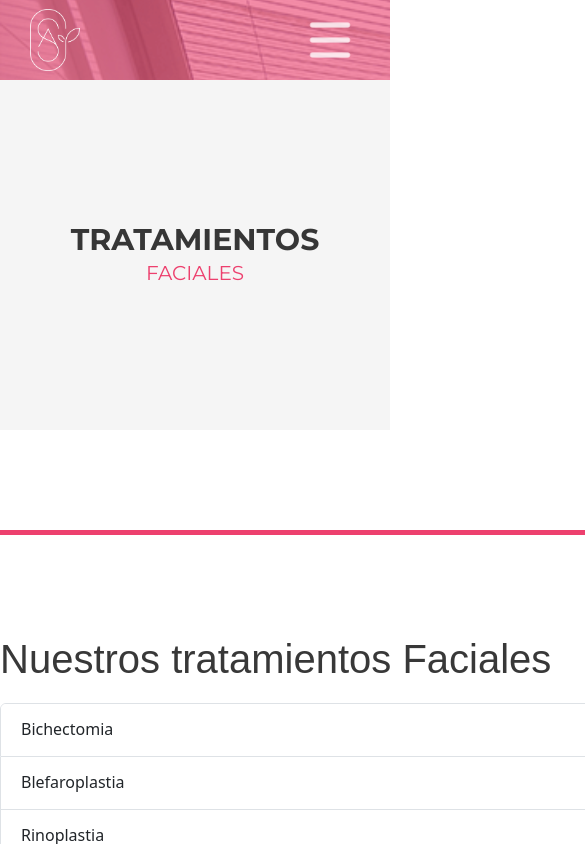
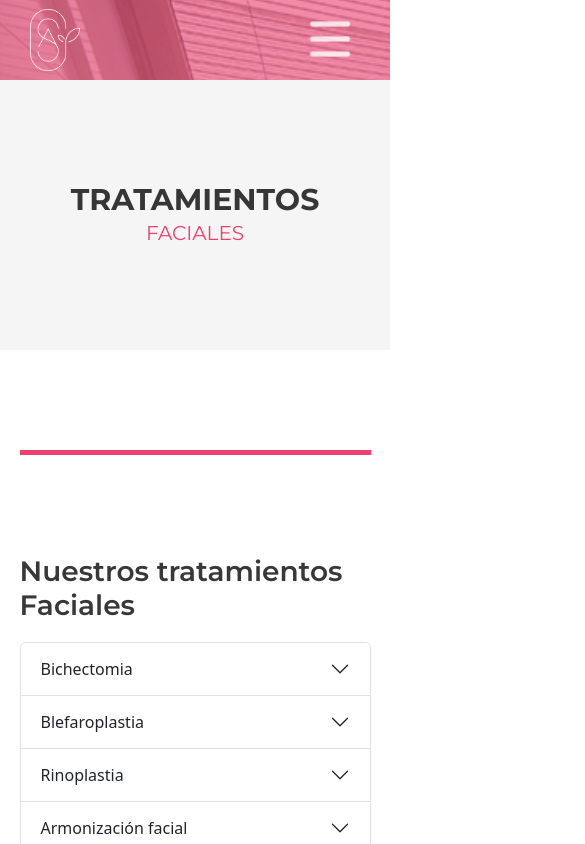
Before and after one commit to FranciscoMeglia/prueba-silvina, a React (Vite) app: page /Faciales in a window 390 px wide. Shown: the top 844 px of the page, 585 px wide, since content can reach past the window. Built offline with nearby package versions, Linux system fonts and the light colour scheme.

Commit message:
new dependencies and styles

```diff
--- a/package.json
+++ b/package.json
@@ -14,7 +14,8 @@
     "react": "^18.3.1",
     "react-dom": "^18.3.1",
     "react-google-recaptcha": "^3.1.0",
-    "react-router-dom": "^6.26.2"
+    "react-router-dom": "^6.26.2",
+    "react-router-hash-link": "^2.4.3"
   },
   "devDependencies": {
     "@eslint/js": "^9.9.0",
--- a/src/App.css
+++ b/src/App.css
@@ -523,11 +523,15 @@ html , body {
   }
 
   .why-card .number {
+    left: 0;
+  }
+
+  .why-card .number {
     font-size: 70px;
   }
 
   .why-card .info {
-    width: 90%;
+    width: 100%;
     height: 88%;
   }
 }
--- a/src/components/banner/Banner.css
+++ b/src/components/banner/Banner.css
@@ -1,6 +1,7 @@
 .banner {
     width: 100%;
     height: 350px;
+    padding-top: 80px;
     background-color: var(--gray-color);
     display: flex;
     align-items: center;
--- a/src/components/navbar/Navbar.css
+++ b/src/components/navbar/Navbar.css
@@ -12,6 +12,12 @@
 .nav {
     width: 100%;
     height: 80px;
+    transition: 0.8s;
+    position: absolute;
+    top: 0;
+    right: 0;
+    background-attachment: fixed;
+    background-image: url(/src/assets/ED406E.png);
 }
 
 /* NAV CONTAINER */
@@ -35,6 +41,9 @@
 
 .nav-container-1 img {
     width: 50px;
+    position: absolute;
+    top: 9px;
+    left: 30px;
 }
 
 /* NAV CONTAINER 2 STYLES */
@@ -74,6 +83,9 @@ ul li {
 
 .nav-container-2 .navIcon {
     display: none;
+    position: absolute;
+    top: 9px;
+    right: 30px;
 }
 
 /* MOBILE */
@@ -84,6 +96,11 @@ ul li {
     align-items: center;
     justify-content: center;
     background-color: var(--strongpink-color);
+    transition: 0.8s;
+    position: absolute;
+    top: 0;
+    right: 0;
+    z-index: 10;
 }
 
 .navMobile .nav-container .nav-container-1 img {
@@ -94,7 +111,7 @@ ul li {
 
 .navMobile .nav-container .nav-container-2 ul {
     flex-direction: column;
-    align-items: start;
+    align-items: center;
 }
 
 .navMobile .nav-container .nav-container-2 ul li a {
--- a/src/components/navbar/Navbar.jsx
+++ b/src/components/navbar/Navbar.jsx
@@ -1,4 +1,5 @@
 import React, { useState } from 'react'
+import { HashLink } from 'react-router-hash-link';
 import './Navbar.css'
 import { Link } from 'react-router-dom'
 import navIconWhite from '../../assets/navIconWhite.png'
@@ -38,7 +39,7 @@ export const Navbar = () => {
         <div className="nav-container-2">
           <ul>
             <li className='link'><Link to={"/"}>INICIO</Link></li>
-            <li className='link'><a href="#work">PROCEDIMIENTOS</a></li>
+            <li className='link'><HashLink to={"/#work"}>PROCEDIMIENTOS</HashLink></li>
             <li className='link'><Link to={"/Opiniones"}>OPINIONES</Link></li>
             <li className='link'><Link to={"/Contacto"}>CONTACTO</Link></li>
           </ul>
--- a/src/views/contacto/Contacto.css
+++ b/src/views/contacto/Contacto.css
@@ -85,6 +85,8 @@ form .container-3 {
 }
 
 .container-3 button {
+    font-family: var(--font-montserrat);
+    font-weight: 500;
     width: 304px;
     height: 45px;
     border-radius: 5px;
@@ -111,6 +113,8 @@ form .container-3 {
 }
 
 .contact-container .whatsapp button {
+    font-family: var(--font-montserrat);
+    font-weight: 500;
     width: 250px;
     height: 45px;
     border-radius: 5px;
--- a/src/views/corporales/Corporales.css
+++ b/src/views/corporales/Corporales.css
@@ -19,9 +19,26 @@
 }
 
 .accordion-container .title {
-    font-family: Arial, Helvetica, sans-serif;
+    font-family: var(--font-montserrat);
+    font-weight: 600;
     font-size: 40px;
     margin: 0;
     padding-bottom: 20px;
     color: var(--black-color);
 }
+
+@media screen and (max-width: 1200px) {
+    .container-corporales {
+        width: 90%;
+    }
+}
+
+@media screen and (max-width: 800px) {
+    .container-corporales .pink-line {
+        width: 100%;
+    }
+
+    .container-corporales .accordion-container .title {
+        font-size: 28px;
+    }
+}
--- a/src/views/faciales/Faciales.css
+++ b/src/views/faciales/Faciales.css
@@ -19,9 +19,26 @@
 }
 
 .accordion-container .title {
-    font-family: Arial, Helvetica, sans-serif;
-    font-size: 40px;
+    font-family: var(--font-montserrat);
+    font-weight: 600;
+    font-size: 30px;
     margin: 0;
     padding-bottom: 20px;
     color: var(--black-color);
 }
+
+@media screen and (max-width: 1200px) {
+    .container-faciales {
+        width: 90%;
+    }
+}
+
+@media screen and (max-width: 800px) {
+    .container-faciales .pink-line {
+        width: 100%;
+    }
+
+    .container-faciales .accordion-container .title {
+        font-size: 28px;
+    }
+}
--- a/src/views/mela/Mela.css
+++ b/src/views/mela/Mela.css
@@ -49,7 +49,8 @@
 }
 
 .accordion-container .title {
-    font-family: Arial, Helvetica, sans-serif;
+    font-family: var(--font-montserrat);
+    font-weight: 600;
     font-size: 40px;
     margin: 0;
     padding-bottom: 20px;
--- a/src/views/opiniones/Opiniones.css
+++ b/src/views/opiniones/Opiniones.css
@@ -1,8 +1,3 @@
-.opiniones .navbar-container {
-    background-image: url(/src/assets/ED406E.png);
-    background-attachment: fixed;
-}
-
 .opiniones .cards-container .pink-line {
     width: 585px;
     height: 5px;
--- a/src/views/opiniones/card/Card.css
+++ b/src/views/opiniones/card/Card.css
@@ -14,6 +14,11 @@
     align-items: center;
     justify-content: center;
     border-radius: 10px;
+    transition: 0.5s;
+}
+
+.opiniones .card-opiniones:hover {
+    box-shadow: 7px 7px 0px var(--strongpink-color);
 }
 
 .opiniones .card-opiniones .card-opiniones-img {
```
Also changed, not shown: 1 other file (tests, documents, lock files or other folders).
